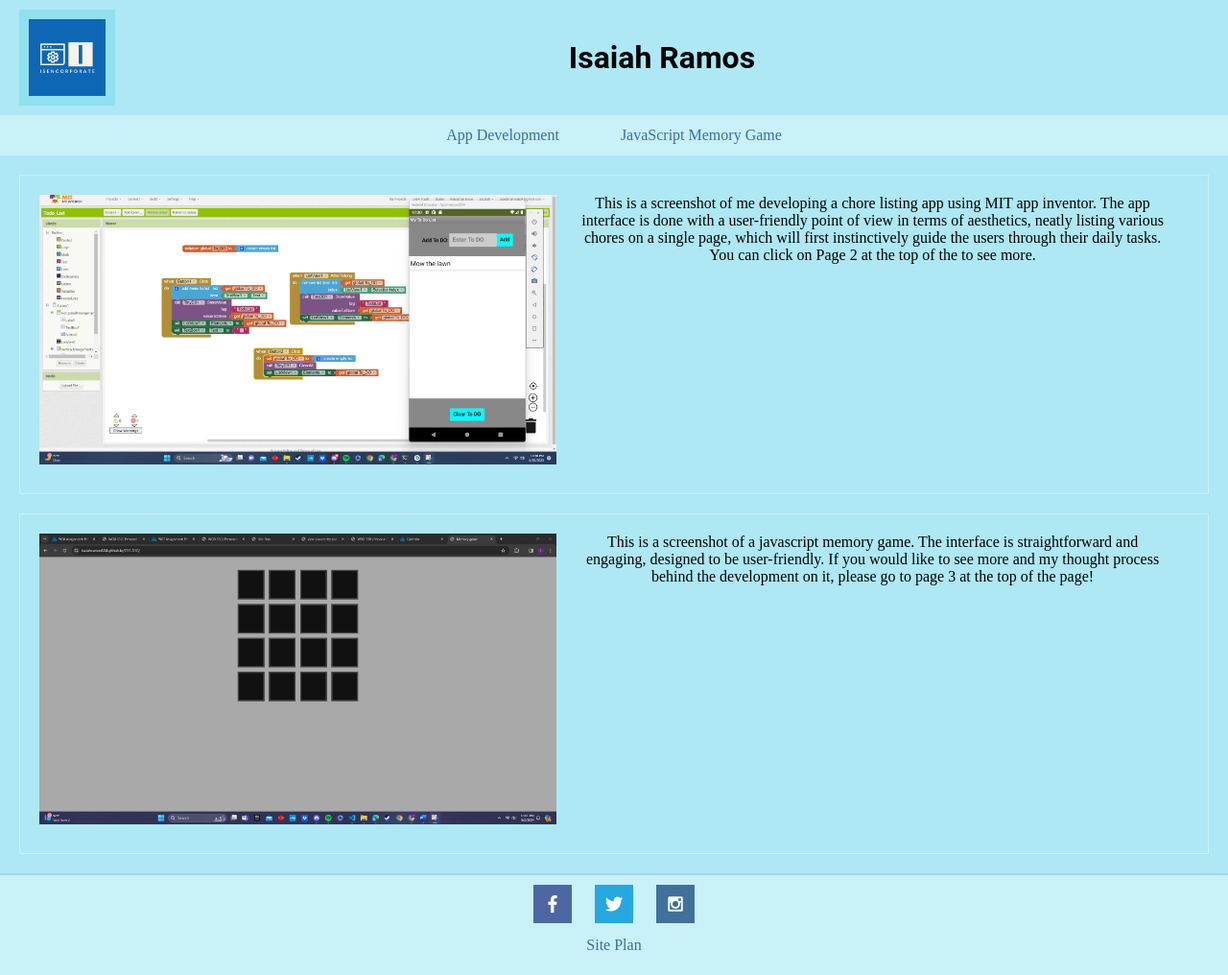
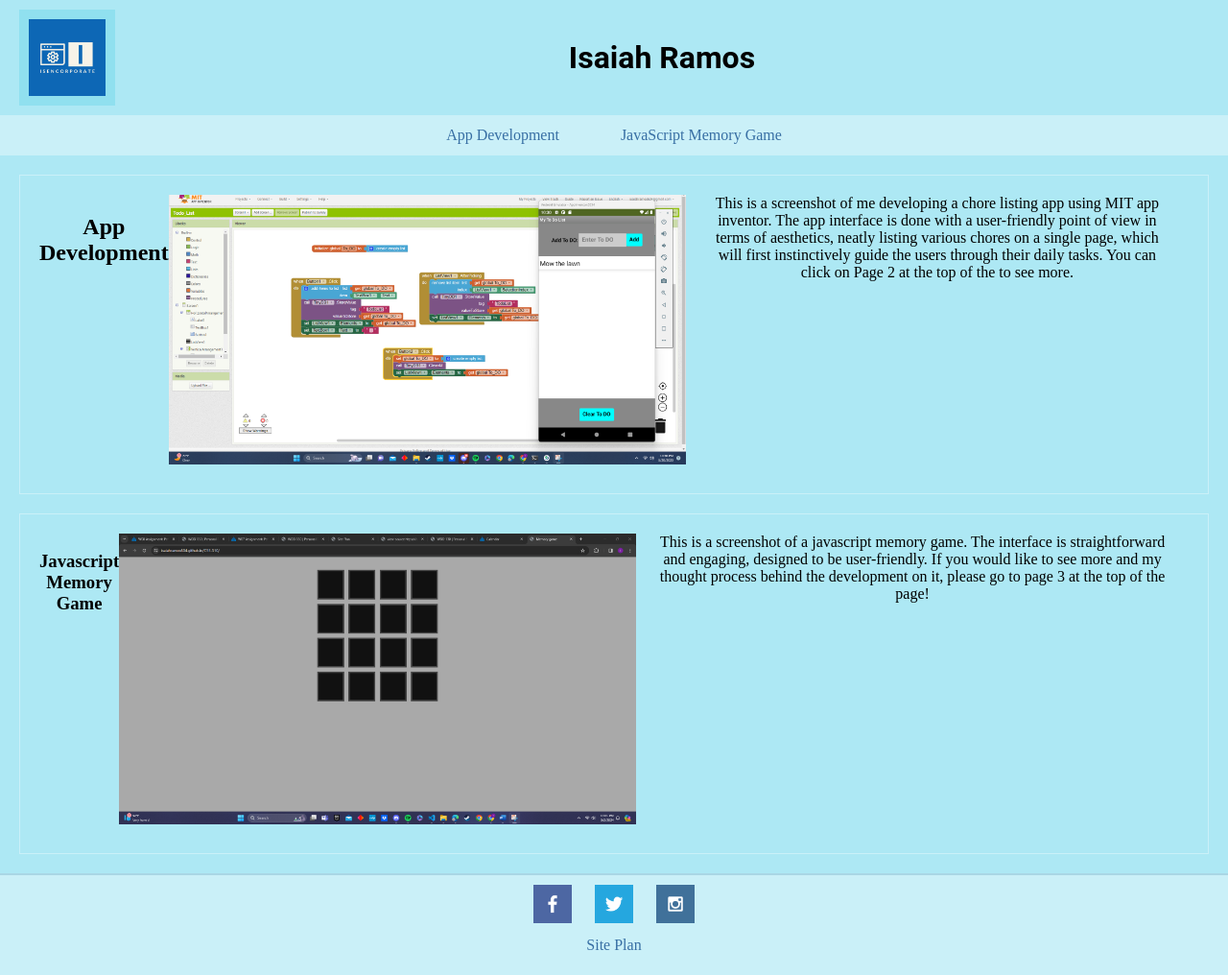
Before and after one commit to isaiahramos604/WDD-130-Winter-2024, a plain HTML site: page Professional-Website/index.html in a window 1280 px wide. Shown: the whole page at 96% size. Drawn offline with Linux system fonts and the light colour scheme.

Commit message:
html validation fix

```diff
--- a/Professional-Website/index.html
+++ b/Professional-Website/index.html
@@ -19,11 +19,13 @@
 </nav>
 <main>
     <section class="placeholder">
-        <img src="images/App development.png" alt="Placeholder Image">
+        <h2>App Development</h2>
+        <img src="images/App-development.png" alt="Placeholder Image">
         <p>This is a screenshot of me developing a chore listing app using MIT app inventor. The app interface is done with a user-friendly point of view in terms of aesthetics, neatly listing various chores on a single page, which will first instinctively guide the users through their daily tasks. You can click on Page 2 at the top of the to see more. </p>
     </section>
     <section class="placeholder">
-        <img src="images/Screenshot 2024-03-02 220147.png" alt="Placeholder Image">
+        <h3>Javascript Memory Game</h3>
+        <img src="images/Screenshot-2024-03-02-220147.png" alt="Placeholder Image">
         <p>This is a screenshot of a javascript memory game. The interface is straightforward and engaging, designed to be user-friendly. If you would like to see more and my thought process behind the development on it, please go to page 3 at the top of the page!</p>
     </section>
 </main>
```
Also changed, not shown: Professional-Website/app-development.html (+5 -2 lines), Professional-Website/memory-game.html (+3 -1 lines), Professional-Website/images/App-Development-2.png (renamed from Professional-Website/images/App Development 2.png), Professional-Website/images/App-development.png (renamed from Professional-Website/images/App development.png), Professional-Website/images/Screenshot-2024-03-02-220147.png (renamed from Professional-Website/images/Screenshot 2024-03-02 220147.png).
